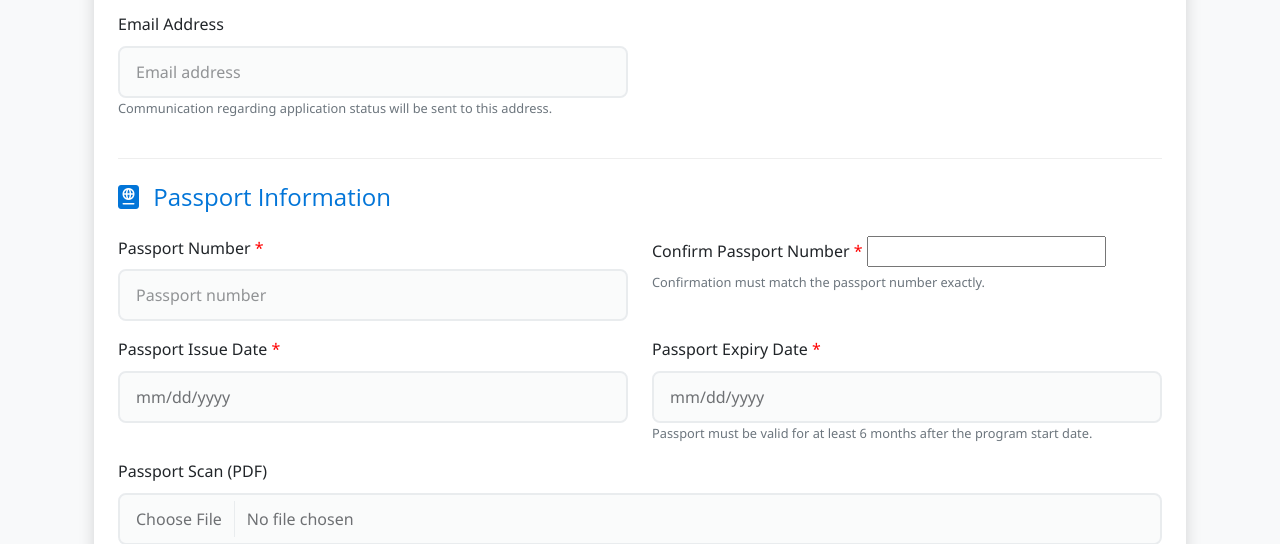
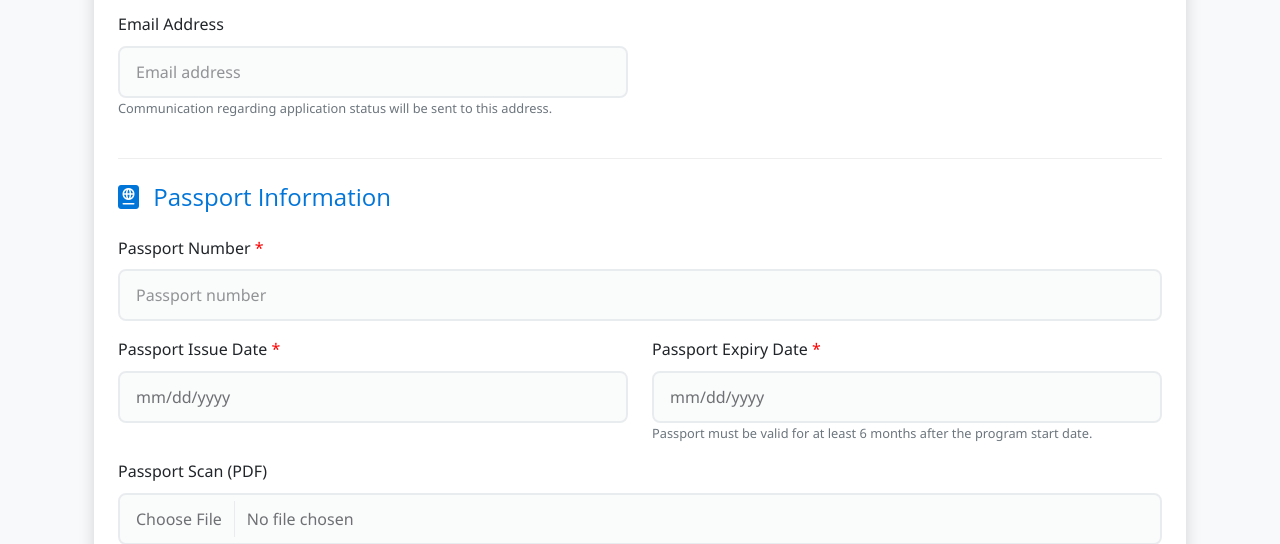
Before and after one commit to Xebec0/AgriDjangoPortal, a Django app: page /candidates/add/ in a window 1280 px wide. Shown: the part 918-1462 px from the top of the page. Run offline with Django 4.2, Linux system fonts and the light colour scheme; a user stored in the database is signed in; data comes from the database, SQL or seed files in the repository; both versions use the stored data as it was after the commit; some libraries are stand-ins or nearby versions.

Commit message:
Removed Confirm Passport on forms
ISSUE ON CALENDAR STILL NOT SOLVED.

```diff
--- a/core/forms.py
+++ b/core/forms.py
@@ -266,14 +266,11 @@ class ProgramRegistrationForm(forms.ModelForm):
 class CandidateForm(forms.ModelForm):
     """Form for adding/editing candidate information."""
 
-    # Add custom validation and formatting
-    confirm_passport_number = forms.CharField(max_length=20, required=True, label='Confirm Passport Number')
-
     class Meta:
         model = Candidate
         fields = [
             # Basic information
-            'passport_number', 'confirm_passport_number',
+            'passport_number',
             'first_name',
             'last_name',
             'email',
@@ -296,7 +293,6 @@ class CandidateForm(forms.ModelForm):
         ]
         widgets = {
             'passport_number': forms.TextInput(attrs={'class': 'form-control', 'placeholder': 'Passport number', 'readonly': True}),
-            'confirm_passport_number': forms.TextInput(attrs={'class': 'form-control', 'placeholder': 'Confirm passport number', 'readonly': True}),
             'first_name': forms.TextInput(attrs={'class': 'form-control', 'placeholder': 'First name', 'readonly': True}),
             'last_name': forms.TextInput(attrs={'class': 'form-control', 'placeholder': 'Surname', 'readonly': True}),
             'email': forms.EmailInput(attrs={'class': 'form-control', 'placeholder': 'Email address', 'readonly': True}),
@@ -388,14 +384,6 @@ class CandidateForm(forms.ModelForm):
 
     def clean(self):
         cleaned_data = super().clean()
-
-        passport_number = cleaned_data.get("passport_number")
-        confirm_passport_number = cleaned_data.get("confirm_passport_number")
-
-        # Validate matching passport numbers
-        if passport_number and confirm_passport_number and passport_number != confirm_passport_number:
-            self.add_error('confirm_passport_number', "Passport numbers do not match")
-
         return cleaned_data
 
     # Add custom clean methods for file fields
--- a/templates/candidate_form.html
+++ b/templates/candidate_form.html
@@ -205,21 +205,12 @@
                     </h4>
 
                     <div class="row">
-                        <div class="col-md-6 mb-3 required-field">
+                        <div class="col-md-12 mb-3 required-field">
                             <label for="{{ form.passport_number.id_for_label }}" class="form-label">Passport Number</label>
                             {{ form.passport_number }}
                             {% if form.passport_number.errors %}
                                 <div class="text-danger">{{ form.passport_number.errors }}</div>
                             {% endif %}
-                        </div>
-
-                        <div class="col-md-6 mb-3 required-field">
-                            <label for="{{ form.confirm_passport_number.id_for_label }}" class="form-label">Confirm Passport Number</label>
-                            {{ form.confirm_passport_number }}
-                            {% if form.confirm_passport_number.errors %}
-                                <div class="text-danger">{{ form.confirm_passport_number.errors }}</div>
-                            {% endif %}
-                            <div class="help-text">Confirmation must match the passport number exactly.</div>
                         </div>
                     </div>
 
@@ -589,17 +580,10 @@
             }
         });
 
-        // Form submission validation (only for passport confirmation)
+        // Form submission validation
         form.addEventListener('submit', function(event) {
-            if (isModifyMode) {
-                const passport = document.getElementById('{{ form.passport_number.id_for_label }}').value;
-                const confirmPassport = document.getElementById('{{ form.confirm_passport_number.id_for_label }}').value;
-
-                if (passport !== confirmPassport) {
-                    alert('Passport number and confirmation do not match.');
-                    event.preventDefault();
-                }
-            }
+            // No validation needed since we removed confirmation fields
+            // Form will submit normally
         });
     });
 </script>
```
Also changed, not shown: db.sqlite3, 1 other file.
